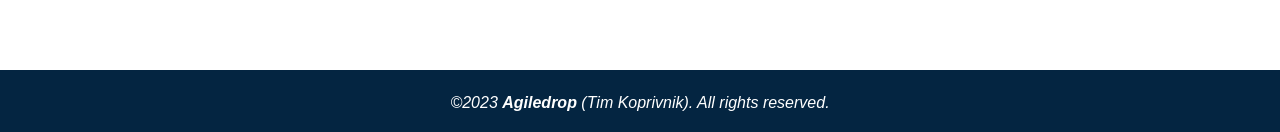
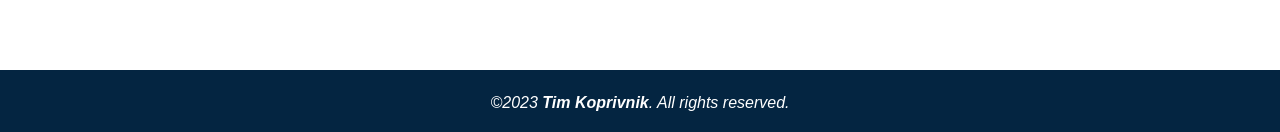
Before and after one commit to tim-koprivnik/TMDB, a Next.js app: page / in a window 1280 px wide. Shown: the part 665-797 px from the top of the page. Built offline with nearby package versions, Linux system fonts and the light colour scheme; no server answers; a web font is replaced by a local one.

Commit message:
First commit

```diff
--- a/src/app/_layouts/footer/Footer.tsx
+++ b/src/app/_layouts/footer/Footer.tsx
@@ -9,13 +9,13 @@ const Footer: FC = () => (
       &copy;
       {new Date().getFullYear()}{' '}
       <a
-        href="https://www.agiledrop.com/"
+        href="https://tim-koprivnik.netlify.app/"
         target="_blank"
         rel="noreferrer noopener"
       >
-        Agiledrop {''}
+        Tim Koprivnik
       </a>
-      (Tim Koprivnik). All rights reserved.
+      . All rights reserved.
     </p>
   </footer>
 );
```
